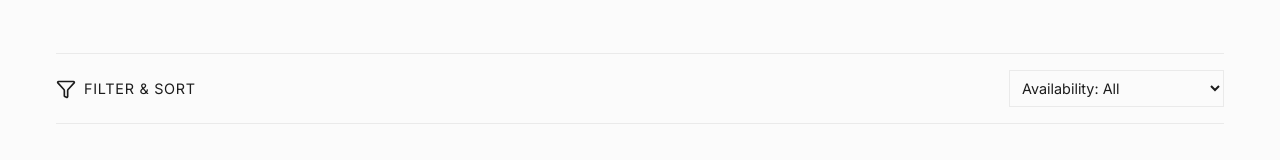
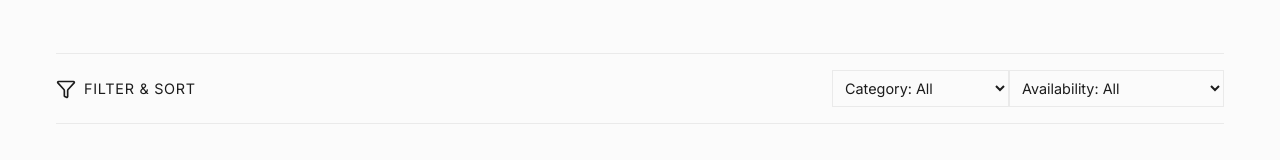
Before and after one commit to jigneshpandya86-lab/dharastuti, a React (Vite) app: page /collections in a window 1280 px wide. Shown: the part 242-402 px from the top of the page. Built offline with nearby package versions, Linux system fonts and the light colour scheme; a web font is replaced by a local one.

Commit message:
feat: add category field to SKUs and implement category filter

```diff
--- a/src/data/artworks.json
+++ b/src/data/artworks.json
@@ -4,6 +4,7 @@
     "sku": "SKU001",
     "title": "Ethereal Bloom",
     "collection": "Botanical Series",
+    "category": "Botanical",
     "price": "₹18,500",
     "isAvailable": true,
     "images": ["/images/artworks/SKU001a.jpg", "/images/artworks/SKU001b.jpg"],
@@ -16,6 +17,7 @@
     "sku": "SKU002",
     "title": "Golden Ratio",
     "collection": "Sacred Geometry",
+    "category": "Geometry",
     "price": "₹24,000",
     "isAvailable": false,
     "images": ["/images/artworks/SKU002a.jpg", "/images/artworks/SKU002b.jpg"],
@@ -28,6 +30,7 @@
     "sku": "SKU003",
     "title": "Midnight Depth",
     "collection": "Textured Abstracts",
+    "category": "Abstract",
     "price": "₹32,000",
     "isAvailable": true,
     "images": ["/images/artworks/SKU003a.jpg", "/images/artworks/SKU003b.jpg"],
@@ -40,6 +43,7 @@
     "sku": "SKU004",
     "title": "Sahasrara",
     "collection": "Intricate Mandalas",
+    "category": "Mandala",
     "price": "₹15,000",
     "isAvailable": true,
     "images": ["/images/artworks/SKU004a.jpg", "/images/artworks/SKU004b.jpg"],
@@ -52,6 +56,7 @@
     "sku": "SKU005",
     "title": "Verdant Echo",
     "collection": "Botanical Series",
+    "category": "Botanical",
     "price": "₹12,500",
     "isAvailable": true,
     "images": ["/images/artworks/SKU005a.jpg", "/images/artworks/SKU005b.jpg"],
@@ -64,6 +69,7 @@
     "sku": "SKU006",
     "title": "Celestial Nexus",
     "collection": "Sacred Geometry",
+    "category": "Geometry",
     "price": "₹28,500",
     "isAvailable": true,
     "images": ["/images/artworks/SKU006a.jpg", "/images/artworks/SKU006b.jpg"],
@@ -76,6 +82,7 @@
     "sku": "SKU007",
     "title": "Crimson Flux",
     "collection": "Textured Abstracts",
+    "category": "Abstract",
     "price": "₹19,000",
     "isAvailable": true,
     "images": ["/images/artworks/SKU007a.jpg", "/images/artworks/SKU007b.jpg"],
@@ -88,6 +95,7 @@
     "sku": "SKU008",
     "title": "Lush Canopy",
     "collection": "Botanical Series",
+    "category": "Botanical",
     "price": "₹16,000",
     "isAvailable": true,
     "images": ["/images/artworks/SKU008a.jpg", "/images/artworks/SKU008b.jpg"],
@@ -100,6 +108,7 @@
     "sku": "SKU009",
     "title": "Oceanic Ripple",
     "collection": "Textured Abstracts",
+    "category": "Abstract",
     "price": "₹22,500",
     "isAvailable": true,
     "images": ["/images/artworks/SKU009a.jpg", "/images/artworks/SKU009b.jpg"],
@@ -112,6 +121,7 @@
     "sku": "SKU010",
     "title": "Infinite Loop",
     "collection": "Sacred Geometry",
+    "category": "Geometry",
     "price": "₹14,000",
     "isAvailable": true,
     "images": ["/images/artworks/SKU010a.jpg", "/images/artworks/SKU010b.jpg"],
@@ -124,6 +134,7 @@
     "sku": "SKU011",
     "title": "Gilded Petal",
     "collection": "Botanical Series",
+    "category": "Botanical",
     "price": "₹11,000",
     "isAvailable": true,
     "images": ["/images/artworks/SKU011a.jpg", "/images/artworks/SKU011b.jpg"],
@@ -136,6 +147,7 @@
     "sku": "SKU012",
     "title": "Monolith",
     "collection": "Textured Abstracts",
+    "category": "Abstract",
     "price": "₹35,000",
     "isAvailable": true,
     "images": ["/images/artworks/SKU012a.jpg", "/images/artworks/SKU012b.jpg"],
@@ -148,6 +160,7 @@
     "sku": "SKU013",
     "title": "Solar Flare",
     "collection": "Sacred Geometry",
+    "category": "Geometry",
     "price": "₹26,000",
     "isAvailable": true,
     "images": ["/images/artworks/SKU013a.jpg", "/images/artworks/SKU013b.jpg"],
@@ -160,6 +173,7 @@
     "sku": "SKU014",
     "title": "Dusk Harmony",
     "collection": "Monochrome Charcoal",
+    "category": "Charcoal",
     "price": "₹13,500",
     "isAvailable": true,
     "images": ["/images/artworks/SKU014a.jpg", "/images/artworks/SKU014b.jpg"],
--- a/src/data/mockData.ts
+++ b/src/data/mockData.ts
@@ -5,6 +5,7 @@ export interface Artwork {
   sku: string;
   title: string;
   collection: string;
+  category: string;
   price: string;
   isAvailable: boolean;
   images: string[];
--- a/src/pages/Collections.tsx
+++ b/src/pages/Collections.tsx
@@ -5,11 +5,17 @@ import { Filter } from 'lucide-react';
 import './Collections.css';
 
 export default function Collections() {
-  const [filter, setFilter] = useState('all');
+  const [availabilityFilter, setAvailabilityFilter] = useState('all');
+  const [categoryFilter, setCategoryFilter] = useState('all');
 
-  const filteredArtworks = filter === 'available'
-    ? artworks.filter(a => a.isAvailable)
-    : artworks;
+  // Get unique categories from artworks
+  const categories = ['all', ...new Set(artworks.map(a => a.category))];
+
+  const filteredArtworks = artworks.filter(a => {
+    const matchesAvailability = availabilityFilter === 'all' || (availabilityFilter === 'available' && a.isAvailable);
+    const matchesCategory = categoryFilter === 'all' || a.category === categoryFilter;
+    return matchesAvailability && matchesCategory;
+  });
 
   return (
     <div className="collections-page">
@@ -29,8 +35,19 @@ export default function Collections() {
             <div className="filter-options">
               <select
                 className="filter-select text-sans"
-                value={filter}
-                onChange={(e) => setFilter(e.target.value)}
+                value={categoryFilter}
+                onChange={(e) => setCategoryFilter(e.target.value)}
+              >
+                <option value="all">Category: All</option>
+                {categories.filter(c => c !== 'all').map(category => (
+                  <option key={category} value={category}>Category: {category}</option>
+                ))}
+              </select>
+
+              <select
+                className="filter-select text-sans"
+                value={availabilityFilter}
+                onChange={(e) => setAvailabilityFilter(e.target.value)}
               >
                 <option value="all">Availability: All</option>
                 <option value="available">Availability: Available Only</option>
```
